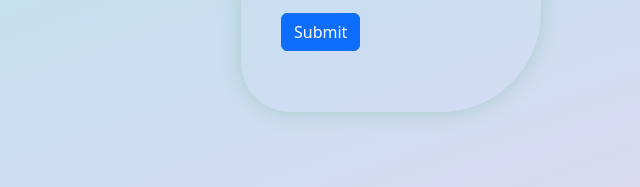
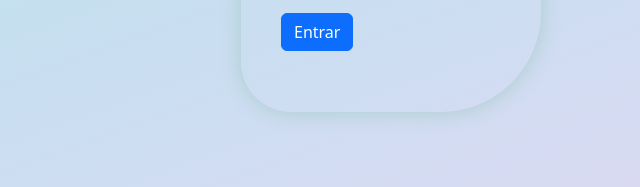
Before and after one commit to albpedmul/lab-cinco, a plain HTML site: page index.html in a window 1280 px wide. Shown: the part 488-675 px from the top of the page, 249-889 px from the left. Drawn offline with nearby package versions, Linux system fonts and the light colour scheme.

Commit message:
Texto alterado no botão de submeter

```diff
--- a/index.html
+++ b/index.html
@@ -22,7 +22,7 @@
                 <label for="exampleInputPassword1" class="form-label">Password</label>
                 <input type="password" required class="form-control" id="exampleInputPassword1">
             </div>
-            <button type="submit" class="btn btn-primary">Submit</button>
+            <button type="submit" class="btn btn-primary">Entrar</button>
         </form>
     </div>
     <script src="https://cdn.jsdelivr.net/npm/bootstrap@5.3.0-alpha3/dist/js/bootstrap.bundle.min.js"
```
